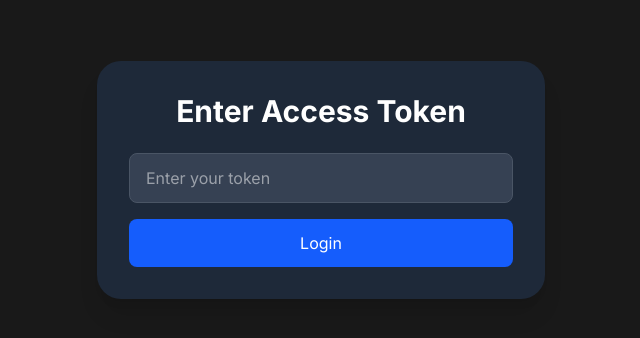
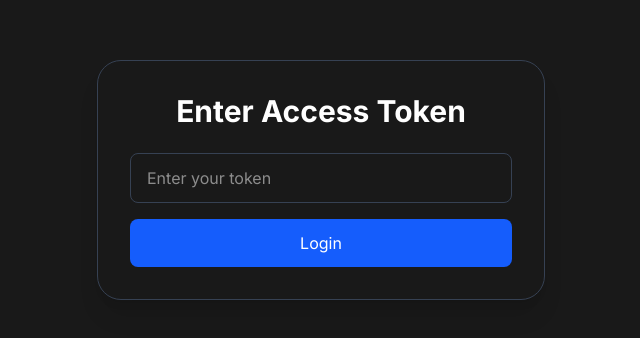
Before and after one commit to AlinaBorisova/ai-creator-content, a Next.js app: page / in a window 1280 px wide. Shown: the part 236-574 px from the top of the page, without its empty margins (319-959 px from the left). Built offline with nearby package versions, Linux system fonts and the light colour scheme.

Commit message:
style: внесены изменения стили неавторизованного пользователя

```diff
--- a/src/app/page.tsx
+++ b/src/app/page.tsx
@@ -93,8 +93,8 @@ export default function HomePage() {
   }
 
   return (
-    <main className="flex min-h-screen flex-col items-center justify-center bg-[#191919] text-white p-4">
-      <div className="bg-gray-800 p-8 rounded-3xl shadow-xl text-center max-w-md w-full">
+    <main className="flex min-h-screen flex-col items-center justify-center bg-(--background-color) text-white p-4">
+      <div className="border border-gray-700 p-8 rounded-3xl shadow-xl text-center max-w-md w-full">
         <h1 className="text-3xl font-bold mb-6">Enter Access Token</h1>
         <form onSubmit={handleLogin} className="space-y-4">
           <input
@@ -102,7 +102,7 @@ export default function HomePage() {
             value={token}
             onChange={(e) => setToken(e.target.value)}
             placeholder="Enter your token"
-            className="w-full px-4 py-3 bg-gray-700 border border-gray-600 rounded-lg focus:outline-none focus:ring-2 focus:ring-blue-500"
+            className="w-full px-4 py-3 border border-gray-700 rounded-lg focus:outline-none focus:ring-2 focus:ring-blue-500"
             required
           />
           {error && (
@@ -111,7 +111,7 @@ export default function HomePage() {
           <button
             type="submit"
             disabled={isLoading}
-            className="w-full bg-blue-600 hover:bg-blue-700 disabled:bg-gray-600 px-4 py-3 rounded-lg transition-colors"
+            className="w-full bg-blue-600 hover:bg-blue-700 disabled:bg-gray-600 px-4 py-3 rounded-lg transition-colors cursor-pointer"
           >
             {isLoading ? 'Verifying...' : 'Login'}
           </button>
```
